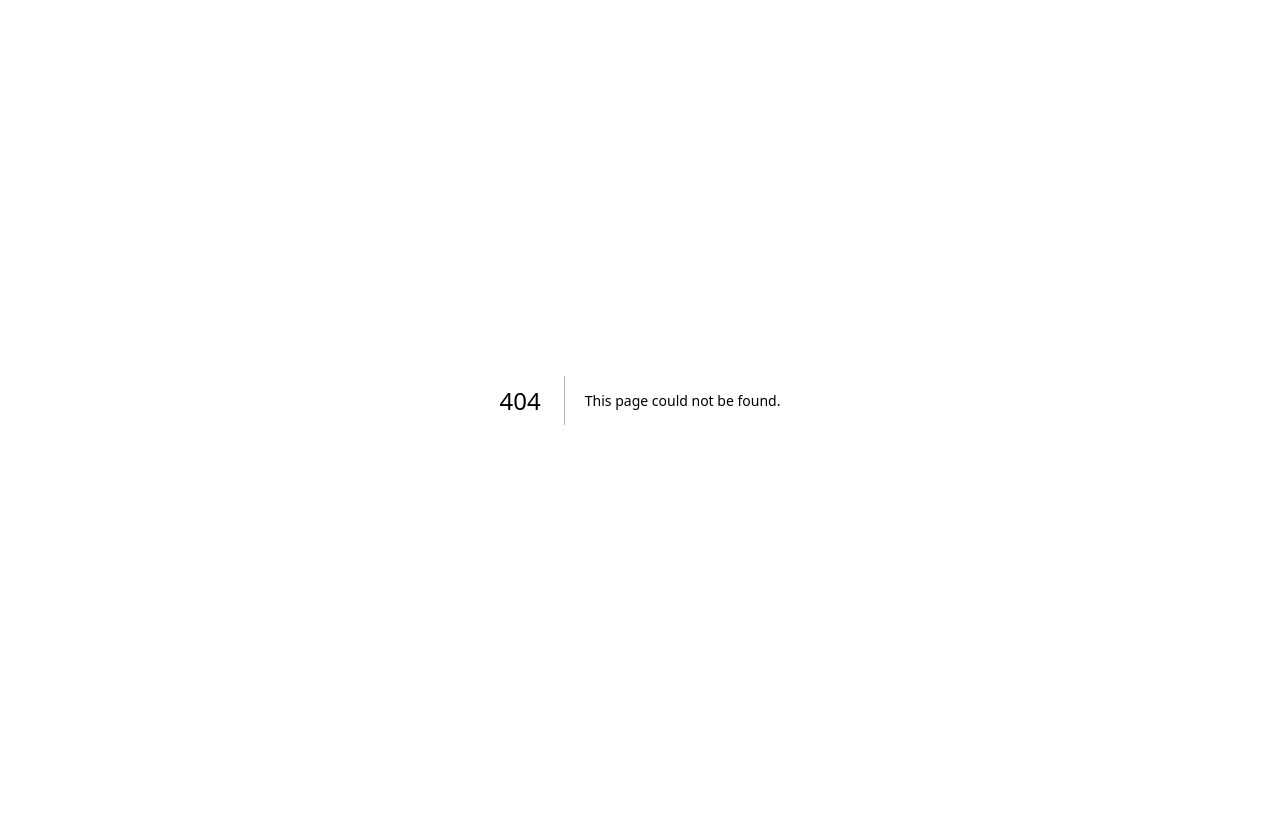
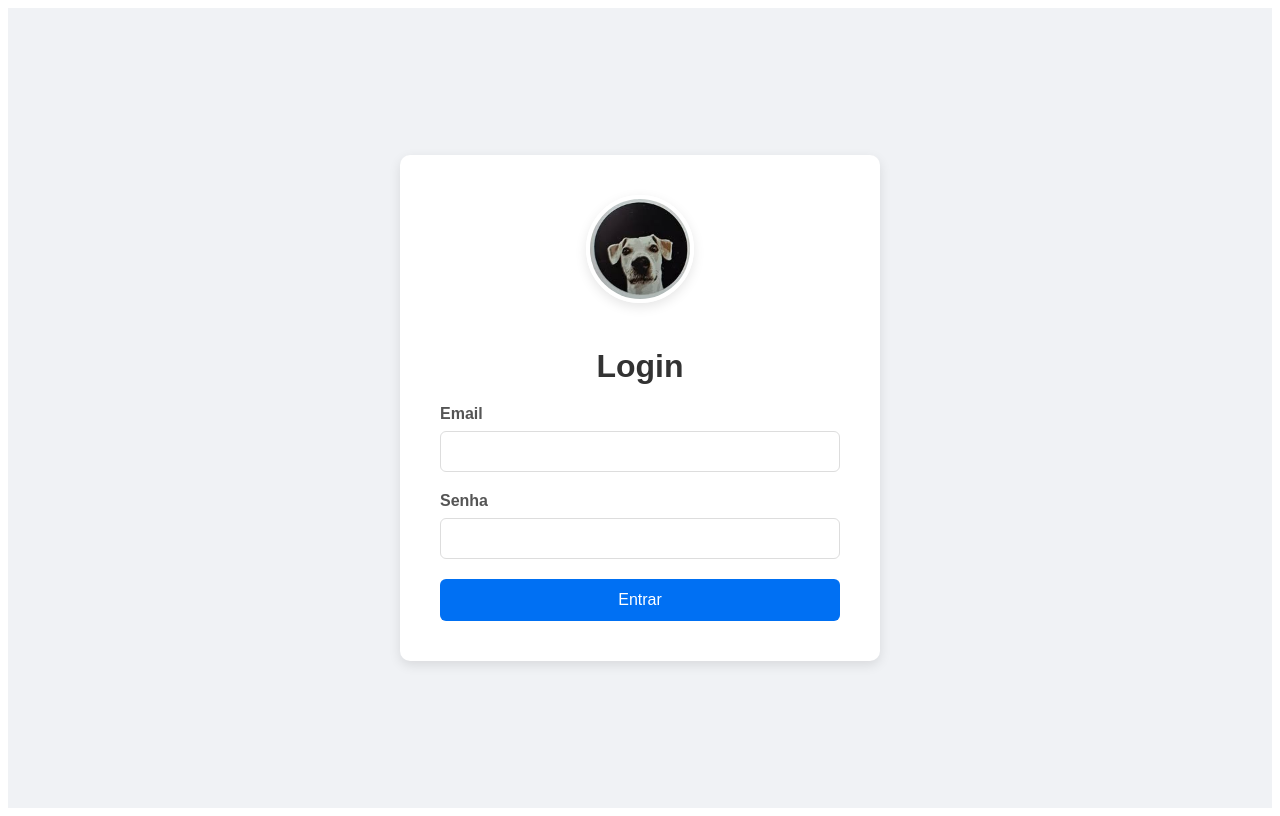
Before and after one commit to atalhox/clone-tabnews, a Next.js app: page /login in a window 1280 px wide. Before the commit this address had no page. Built offline with nearby package versions, Linux system fonts and the light colour scheme.

Commit message:
feat: add login page for juju's reaction

```diff
--- /dev/null
+++ b/pages/login/index.js
@@ -0,0 +1,101 @@
+// app/login/page.js
+
+"use client";
+
+import { useState } from "react";
+import styles from "./styles.module.css";
+import Image from "next/image"; // Importa o componente Image
+
+// Importa a imagem local
+import capitu from "./capitu.jpg";
+
+// Este componente representa a página de login
+function LoginPage() {
+  // Use state para gerenciar o email, senha e estado da UI
+  const [email, setEmail] = useState("");
+  const [password, setPassword] = useState("");
+  const [error, setError] = useState("");
+  const [isSubmitting, setIsSubmitting] = useState(false);
+
+  /**
+   * Função para lidar com o envio do formulário de login.
+   * @param {Event} e O evento de envio do formulário.
+   */
+  const handleSubmit = async (e) => {
+    e.preventDefault(); // Impede o recarregamento padrão da página
+    setError(""); // Limpa mensagens de erro anteriores
+    setIsSubmitting(true); // Ativa o estado de carregamento
+
+    try {
+      // Simulação de uma chamada de API para login.
+      // Em um projeto real, aqui você faria uma chamada fetch() para o seu backend.
+      await new Promise((resolve) => setTimeout(resolve, 2000));
+
+      // Lógica de validação simulada.
+      if (email === "teste@teste.com" && password === "senha123") {
+        alert("Login realizado com sucesso!");
+        // Em um projeto real, você redirecionaria o usuário para uma página de dashboard, por exemplo.
+      } else {
+        setError("Email ou senha incorretos.");
+      }
+    } catch (err) {
+      // Captura e exibe erros da chamada de API (se houver).
+      setError("Ocorreu um erro. Por favor, tente novamente.");
+    } finally {
+      setIsSubmitting(false); // Desativa o estado de carregamento, permitindo novo envio
+    }
+  };
+
+  return (
+    <div className={styles.container}>
+      <div className={styles.formContainer}>
+        {/* Adiciona a imagem acima do título com a classe 'profileImage' */}
+        <Image
+          src={capitu}
+          alt="Foto do usuário"
+          className={styles.profileImage}
+          width={100} // Adiciona a largura da imagem
+          height={100} // Adiciona a altura da imagem
+        />
+        <h1>Login</h1>
+        <form onSubmit={handleSubmit}>
+          {/* Exibe a mensagem de erro se a variável 'error' tiver conteúdo */}
+          {error && <p className={styles.error}>{error}</p>}
+
+          <div className={styles.inputGroup}>
+            <label htmlFor="email">Email</label>
+            <input
+              id="email"
+              type="email"
+              value={email}
+              onChange={(e) => setEmail(e.target.value)}
+              required
+            />
+          </div>
+
+          <div className={styles.inputGroup}>
+            <label htmlFor="password">Senha</label>
+            <input
+              id="password"
+              type="password"
+              value={password}
+              onChange={(e) => setPassword(e.target.value)}
+              required
+            />
+          </div>
+
+          {/* Este é o botão de login, com a classe CSS aplicada corretamente */}
+          <button
+            type="submit"
+            disabled={isSubmitting}
+            className={styles.loginButton}
+          >
+            {isSubmitting ? "Entrando..." : "Entrar"}
+          </button>
+        </form>
+      </div>
+    </div>
+  );
+}
+
+export default LoginPage;
--- /dev/null
+++ b/pages/login/styles.module.css
@@ -0,0 +1,92 @@
+/* app/login/styles.module.css */
+
+.container {
+  display: flex;
+  justify-content: center;
+  align-items: center;
+  min-height: 100vh;
+  background-color: #f0f2f5;
+  font-family: sans-serif;
+}
+
+.formContainer {
+  background: white;
+  padding: 40px;
+  border-radius: 10px;
+  box-shadow: 0 4px 12px rgba(0, 0, 0, 0.1);
+  width: 100%;
+  max-width: 400px;
+  text-align: center;
+}
+
+.formContainer h1 {
+  margin-bottom: 20px;
+  color: #333;
+}
+
+/* Novo estilo para a imagem de perfil */
+.profileImage {
+  border-radius: 50%; /* Torna a imagem circular */
+  width: 100px;
+  height: 100px;
+  object-fit: cover;
+  border: 4px solid #fff;
+  box-shadow: 0 4px 12px rgba(0, 0, 0, 0.1);
+  margin-bottom: 20px;
+}
+
+.inputGroup {
+  margin-bottom: 20px;
+  text-align: left;
+}
+
+.inputGroup label {
+  display: block;
+  margin-bottom: 8px;
+  font-weight: bold;
+  color: #555;
+}
+
+.inputGroup input {
+  width: 100%;
+  padding: 12px;
+  border: 1px solid #ddd;
+  border-radius: 6px;
+  box-sizing: border-box; /* Garante que o padding não aumente o tamanho */
+}
+
+.inputGroup input:focus {
+  outline: none;
+  border-color: #0070f3;
+  box-shadow: 0 0 0 3px rgba(0, 112, 243, 0.2);
+}
+
+.error {
+  color: #d9534f;
+  background-color: #f8d7da;
+  border: 1px solid #f5c6cb;
+  padding: 10px;
+  border-radius: 5px;
+  margin-bottom: 15px;
+}
+
+.loginButton {
+  width: 100%;
+  padding: 12px;
+  background-color: #0070f3;
+  color: white;
+  border: none;
+  border-radius: 6px;
+  font-size: 16px;
+  cursor: pointer;
+  transition: background-color 0.3s ease;
+}
+
+.loginButton:hover {
+  background-color: #0056b3;
+}
+
+.loginButton:disabled {
+  background-color: #a0a0a0;
+  cursor: not-allowed;
+}
```
Also changed, not shown: pages/login/capitu.jpg (added).
